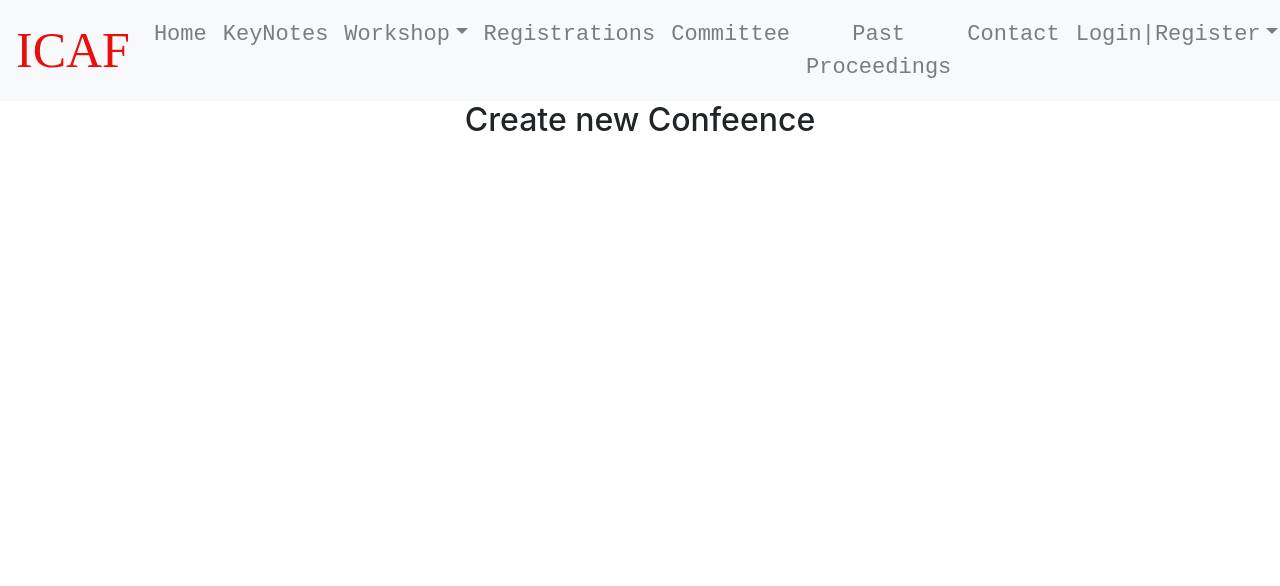
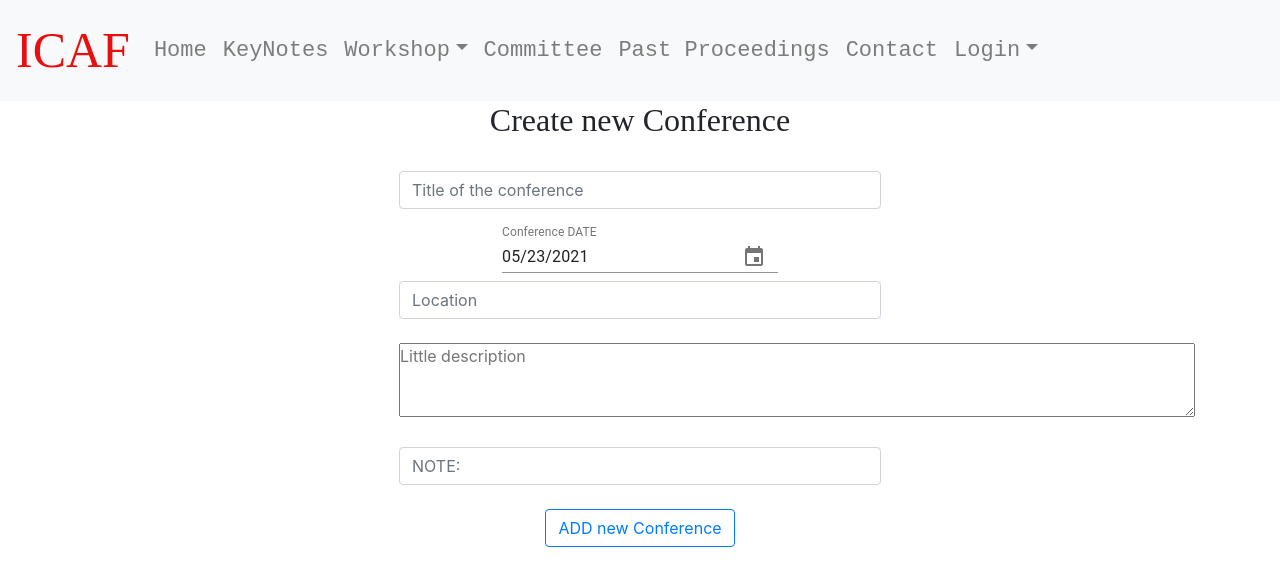
Before and after one commit to lahiruSanjeewa2971/AF-project-frontend, a React (Create React App) app: page /newConference in a window 1280 px wide. Shown: the top 586 px of the page. Built offline with nearby package versions, Linux system fonts and the light colour scheme.

Commit message:
Add some functions

```diff
--- a/package.json
+++ b/package.json
@@ -3,8 +3,10 @@
   "version": "0.1.0",
   "private": true,
   "dependencies": {
+    "@date-io/date-fns": "^1.3.13",
     "@material-ui/core": "^4.11.4",
     "@material-ui/icons": "^4.11.2",
+    "@material-ui/pickers": "^3.3.10",
     "@testing-library/jest-dom": "^5.12.0",
     "@testing-library/react": "^11.2.7",
     "@testing-library/user-event": "^12.8.3",
@@ -12,8 +14,10 @@
     "bootstrap": "^4.6.0",
     "react": "^17.0.2",
     "react-bootstrap": "^1.6.0",
+    "react-datepicker": "^4.1.1",
     "react-dom": "^17.0.2",
     "react-icons": "^4.2.0",
+    "react-moment": "^1.1.1",
     "react-router-dom": "^5.2.0",
     "react-scripts": "^2.1.8",
     "select": "^1.1.2",
--- a/src/components/NavBar.js
+++ b/src/components/NavBar.js
@@ -18,11 +18,10 @@ export default function NavBar(){
                     <NavDropdown.Item href="/registerworkshop">Register</NavDropdown.Item>
                     <NavDropdown.Item href="#">Workshops</NavDropdown.Item>
                 </NavDropdown>
-                <Nav.Link href="#link">Registrations</Nav.Link>
                 <Nav.Link href="#link">Committee</Nav.Link>
                 <Nav.Link href="#link">Past Proceedings</Nav.Link>
                 <Nav.Link href="/contact">Contact</Nav.Link>
-                <NavDropdown title="Login|Register" id="basic-nav-dropdown">
+                <NavDropdown title="Login" id="basic-nav-dropdown">
                     <NavDropdown.Item href="/registerresearcher">Researcher</NavDropdown.Item>
                     <NavDropdown.Item href="#">Workshop Conductor</NavDropdown.Item>
                     <NavDropdown.Item href="/dashboardEditor">Editor</NavDropdown.Item>
--- a/src/components/pages/Contact.js
+++ b/src/components/pages/Contact.js
@@ -1,5 +1,5 @@
 import React from "react";
-import { Grid } from "@material-ui/core";
+//import { Grid } from "@material-ui/core";
 import { useState } from "react";
 import { Form, Button } from "react-bootstrap";
 import uniqid from "uniqid";
--- a/src/components/pages/Editor/Conference/NewConference.js
+++ b/src/components/pages/Editor/Conference/NewConference.js
@@ -1,14 +1,99 @@
+import 'date-fns';
 import React, {useState, useEffect} from 'react';
+//import DatePicker from 'react-datepicker';
+import "react-datepicker/dist/react-datepicker.css";
+import DateFnsUtils from '@date-io/date-fns';
+import {MuiPickersUtilsProvider, KeyboardDatePicker, KeyboardTimePicker} from '@material-ui/pickers';
+import uniqid from 'uniqid';
+import axios from 'axios';
+import moment from 'moment';
 
 function NewConference(){
+    //const [date, setDate] = useState(new Date());
+
+    const [selectedDate, setSelectedDate] = useState(new Date());
+    const [title, setTitle] = useState('');
+    const [location, setLocation] = useState('');
+    const [description, setDescription] = useState('');
+    const [note, setNote] = useState('');
+
+    const handleDateChange = (date) => {
+        setSelectedDate(date);
+    };
+
+    function setData(e){
+        e.preventDefault();
+        const newConference = {
+            title,
+            selectedDate,
+            location,
+            description,
+            note,
+            conferenceid: uniqid(),
+        };
+        axios.post("http://localhost:8070/conference/addconference", newConference)
+            .then(() => {
+                alert("Conference ADD");
+            }).catch((err)=>{
+                alert(err);
+            });
+    }
+
     return(
         <div>
             <div>
-                <h2>Create new Confeence</h2>
+                <h2 style={{fontFamily:'Skia'}}>Create new Conference</h2><br/>
             </div>
             <div>
-                <form>
-
+                <form style={{width: '40%', display:'inline-block'}}>
+                    <div className="container">
+                        <input type="text" className="form-control" placeholder="Title of the conference"
+                        onChange={(e)=>{
+                            setTitle(e.target.value);
+                        }}/>
+                    </div>
+                    <MuiPickersUtilsProvider utils={DateFnsUtils}>
+                        <KeyboardDatePicker
+                            margin="normal"
+                            id="date-picker-dialog"
+                            label="Conference DATE"
+                            format="MM/dd/yyyy"
+                            value={selectedDate}
+                            onChange={handleDateChange}
+                            KeyboardButtonProps={{
+                                'aria-label': 'change date',
+                            }}
+                        />
+                        {/*<KeyboardTimePicker
+                            margin="normal"
+                            id="time-picker"
+                            label="Time picker"
+                            value={selectedDate}
+                            onChange={handleDateChange}
+                            KeyboardButtonProps={{
+                                'aria-label': 'change time',
+                            }}
+                        />*/}
+                    </MuiPickersUtilsProvider>
+                    <div className="container">
+                        <input type="text" className="form-control" placeholder="Location"
+                            onChange={(e)=>{
+                                setLocation(e.target.value);
+                            }}/>
+                    </div><br/>
+                    <div className="container">
+                        <textarea placeholder="Little description" rows={3} cols={76}
+                            onChange={(e)=>{
+                                setDescription(e.target.value);
+                            }}/>
+                    </div><br/>
+                    <div className="container">
+                        <input type="text" className="form-control" placeholder="NOTE:"
+                            onChange={(e)=>{
+                                setNote(e.target.value);
+                            }}/>
+                    </div><br/>
+                    <button className="btn btn-outline-primary" onClick={setData}>ADD new Conference</button>
                 </form>
             </div>
         </div>
--- a/src/components/pages/Editor/DisplayWorkshop.js
+++ b/src/components/pages/Editor/DisplayWorkshop.js
@@ -1,6 +1,6 @@
 import React, {useState, useEffect} from 'react';
 import axios from 'axios';
-import { Link } from '@material-ui/core';
+//import { Link } from '@material-ui/core';
 
 function DisplayWorkshop(){
     const [postData, setPostData] = useState([]);
```
Also changed, not shown: 1 other file (tests, documents, lock files or other folders).
